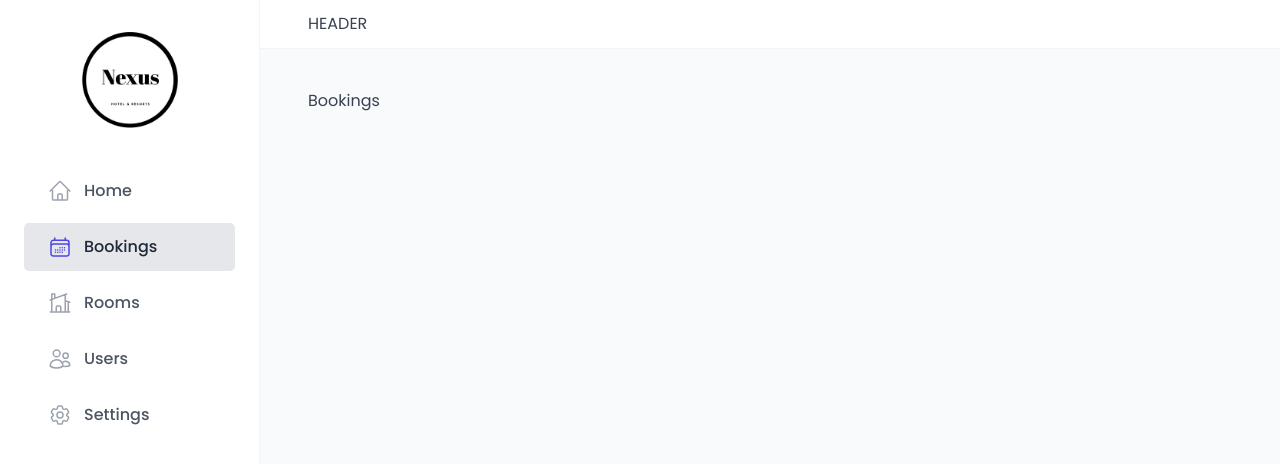
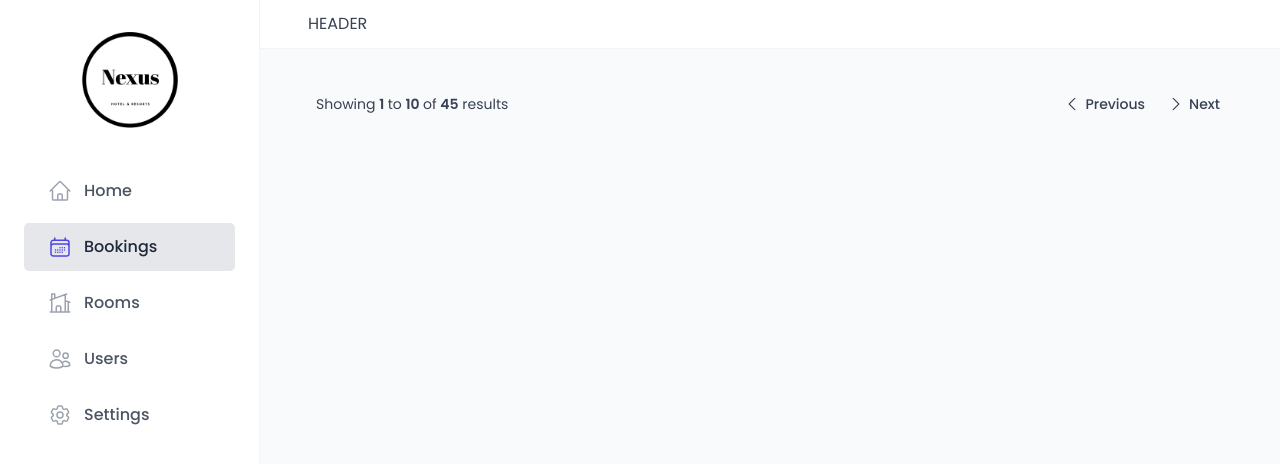
Before and after one commit to pabloburnsroa/internal-hotel-dashboard, a React (Vite) app: page /bookings in a window 1280 px wide. Shown: the top 464 px of the page. Built offline with nearby package versions, Linux system fonts and the light colour scheme; no server answers; a web font is replaced by a local one.

Commit message:
Feat: Pagination Component

```diff
--- a/src/components/ui/Pagination.jsx
+++ b/src/components/ui/Pagination.jsx
@@ -1,4 +1,6 @@
 import styled from "styled-components";
+import { HiChevronRight, HiChevronLeft } from "react-icons/hi2";
+import { useSearchParams } from "react-router-dom";
 
 const StyledPagination = styled.div`
   width: 100%;
@@ -55,3 +57,61 @@ const PaginationButton = styled.button`
     color: var(--color-brand-50);
   }
 `;
+
+// "Magic Number"
+const RESULTS_PER_PAGE = 10;
+
+/*
+Pagination component should receive the number of results - count
+Create event handler for each button
+Get current page from the URL - searchParams.get('page')
+Get page count - count / number of results per page
+*/
+export default function Pagination({ count }) {
+  const [searchParams, setSearchParams] = useSearchParams();
+
+  const currentPage = !searchParams.get("page")
+    ? 1
+    : Number(searchParams.get("page"));
+
+  const pageCount = Math.ceil(count / RESULTS_PER_PAGE);
+
+  function setPageParams(value) {
+    searchParams.set("page", value);
+    setSearchParams(searchParams);
+  }
+
+  function nextPage() {
+    const next = currentPage === pageCount ? currentPage : currentPage + 1;
+    setPageParams(next);
+  }
+  function prevPage() {
+    const prev = currentPage === 1 ? currentPage : currentPage - 1;
+    setPageParams(prev);
+  }
+
+  return (
+    <StyledPagination>
+      <P>
+        Showing <span>{(currentPage - 1) * RESULTS_PER_PAGE + 1} </span>to{" "}
+        <span>
+          {currentPage === pageCount
+            ? count
+            : currentPage * RESULTS_PER_PAGE}{" "}
+        </span>
+        of <span>{count}</span> results
+      </P>
+      <Buttons>
+        <PaginationButton onClick={prevPage} disabled={currentPage === 1}>
+          <HiChevronLeft /> <span> Previous</span>
+        </PaginationButton>
+        <PaginationButton
+          onClick={nextPage}
+          disabled={currentPage === pageCount}
+        >
+          <HiChevronRight /> <span> Next</span>
+        </PaginationButton>
+      </Buttons>
+    </StyledPagination>
+  );
+}
--- /dev/null
+++ b/src/features/bookings/components/BookingTable.jsx
@@ -0,0 +1,7 @@
+import Pagination from "../../../components/ui/Pagination";
+
+function BookingTable() {
+  return <Pagination count={45}/>;
+}
+
+export default BookingTable;
--- a/src/pages/Bookings.jsx
+++ b/src/pages/Bookings.jsx
@@ -1,6 +1,10 @@
+import BookingTable from "../features/bookings/components/BookingTable";
+
 function Bookings() {
   return (
-    <div>Bookings</div>
-  )
+    <>
+      <BookingTable />
+    </>
+  );
 }
-export default Bookings
+export default Bookings;
```
Also changed, not shown: src/components/ui/Select.jsx (+7 -0 lines), src/components/ui/SortBy.jsx (added, +14 -0 lines), src/features/bookings/services/apiBookings.js (added, +10 -0 lines), src/services/apiBookings.js (deleted).
